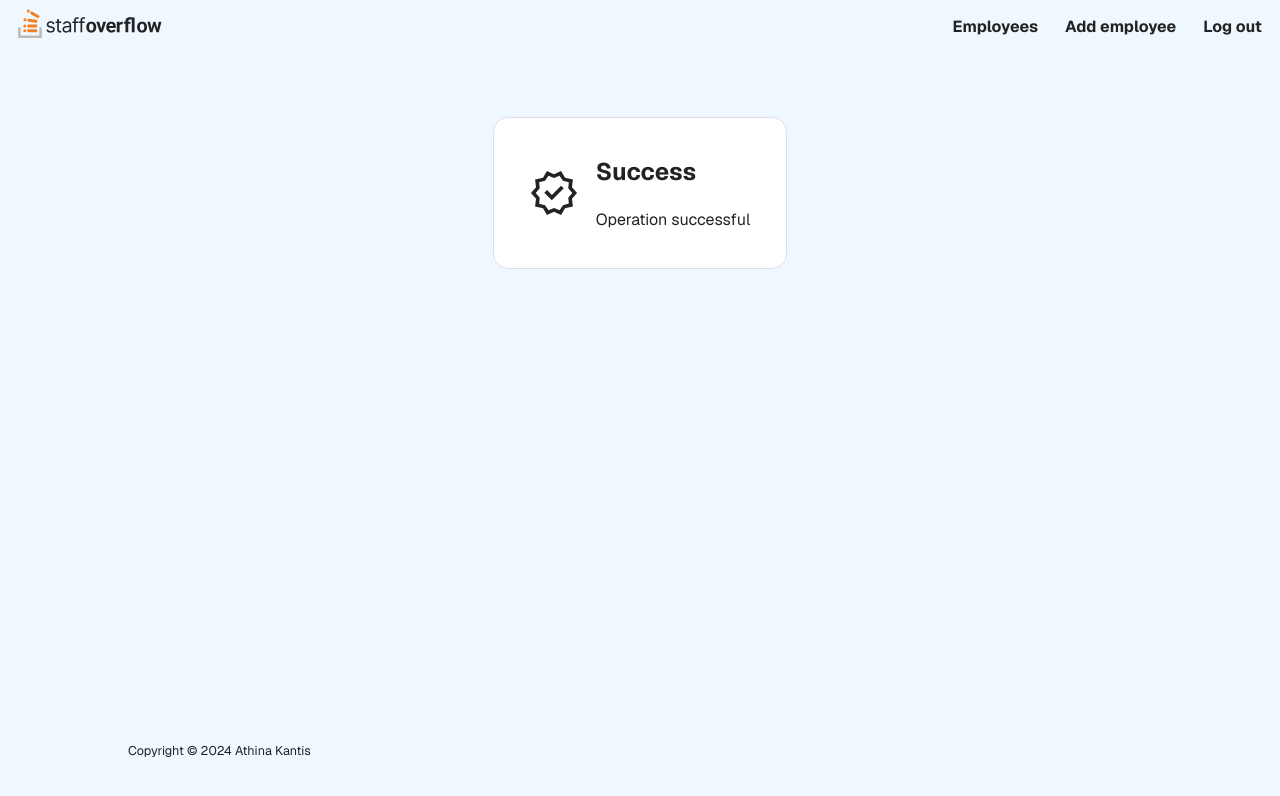
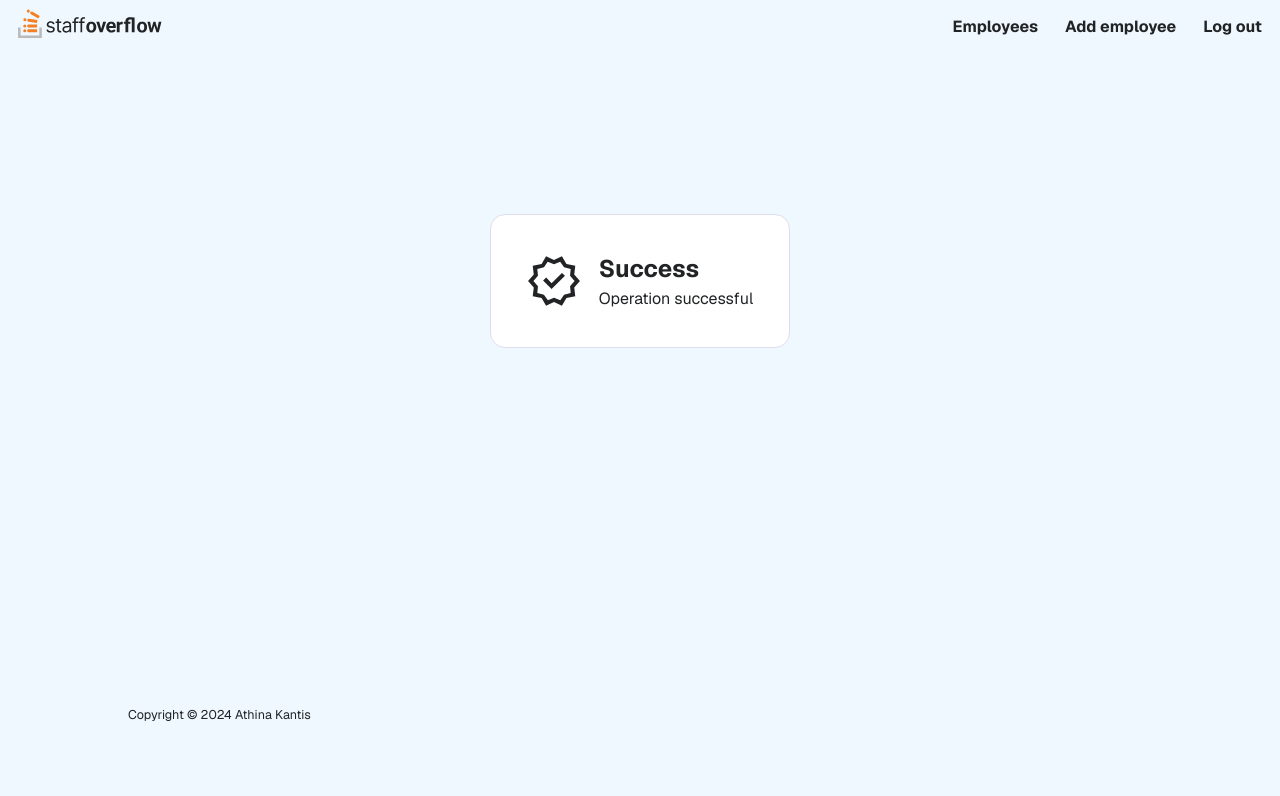
Before and after one commit to athinakantis/staffoverflow, a React (Vite) app: page /home/success in a window 1280 px wide. Shown: the top 796 px of the page. Built offline with nearby package versions, Linux system fonts and the light colour scheme.

Commit message:
update Success styling

```diff
--- a/src/pages/Success/Success.css
+++ b/src/pages/Success/Success.css
@@ -1,5 +1,20 @@
 .statusContainer.success {
-    margin: 4rem auto;
     display: flex;
     gap: 1rem;
+    justify-content: center;
 }
+
+#successPage h2 {
+    margin: 0;
+}
+
+#successPage {
+    display: flex;
+    justify-content: center;
+    align-items: center;
+    min-height: 400px;
+}
+
+#successPage img {
+    width: 3rem;
+}
```
